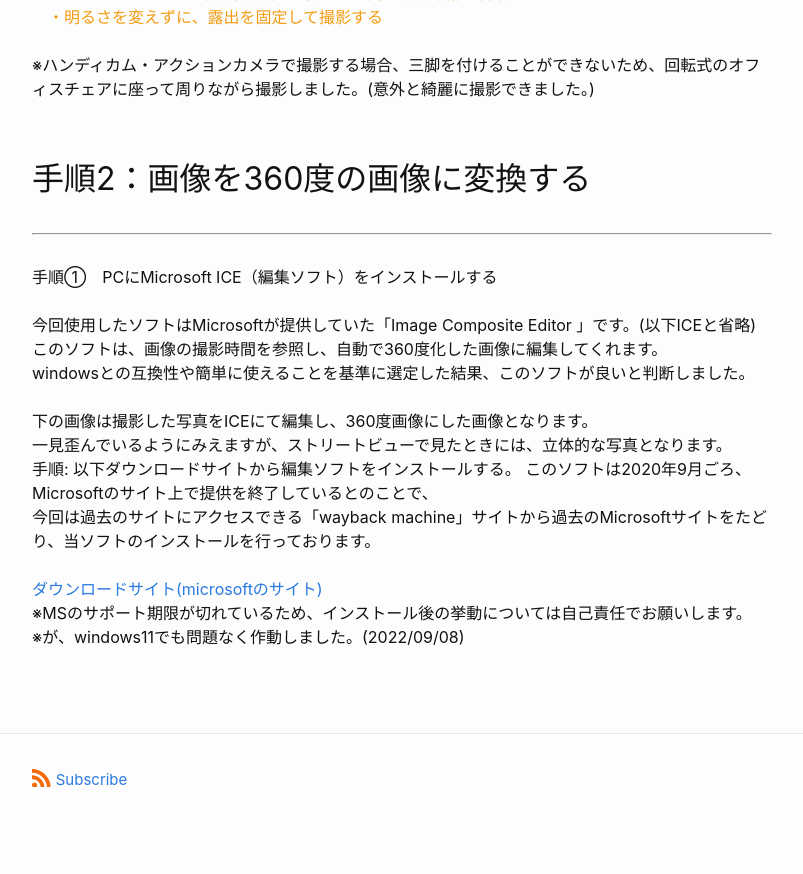
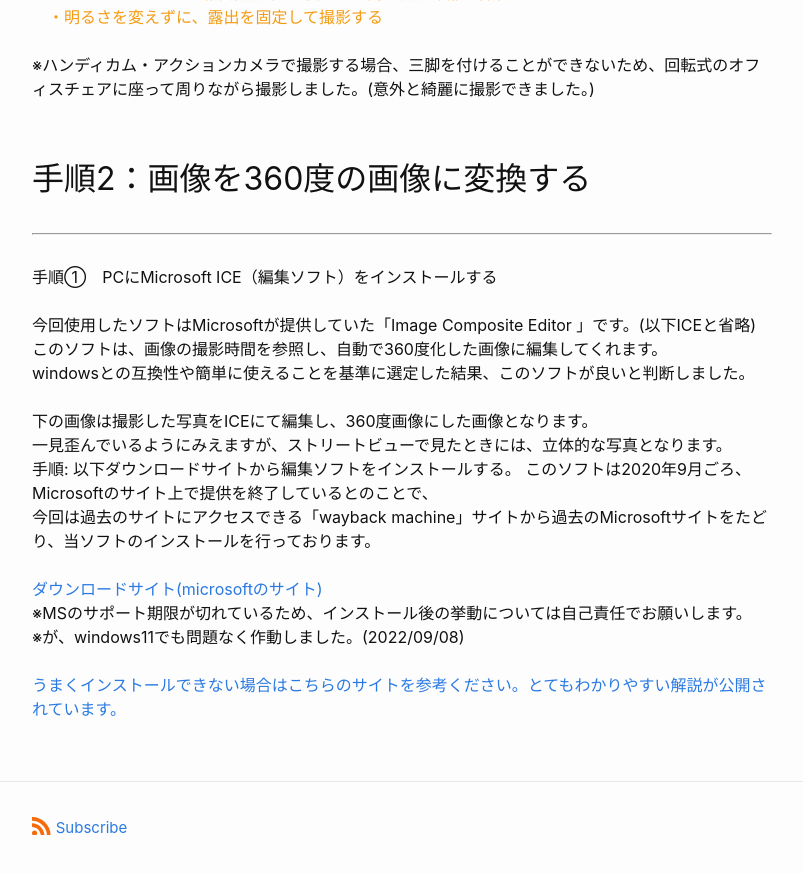
Before and after one commit to mocha-kanano/SHIORI.github.io, a Jekyll site: the page built from _posts/2022-10-19-super-short-article.md, in a window 1280 px wide and 900 px high, scrolled down 2638 px. Shown: the top 874 px of the window, without its empty margins (238-1041 px from the left). Built offline with Jekyll 4.4.1, drawn with Linux system fonts in a browser that asks for light colours; before the commit the page ends 3490 px from its top, so only the background shows below that.

Commit message:
Update 2022-10-19-super-short-article.md

```diff
--- a/_posts/2022-10-19-super-short-article.md
+++ b/_posts/2022-10-19-super-short-article.md
@@ -94,3 +94,5 @@ windowsとの互換性や簡単に使えることを基準に選定した結果
 <a href="https://web.archive.org/web/20200713185611/https://www.microsoft.com/en-us/download/details.aspx?id=52459">ダウンロードサイト(microsoftのサイト)</a><br>
 ※MSのサポート期限が切れているため、インストール後の挙動については自己責任でお願いします。<br>
 ※が、windows11でも問題なく作動しました。(2022/09/08)<br><br>
+
+<a href="https://www.naporitansushi.com/ice-not-download/">うまくインストールできない場合はこちらのサイトを参考ください。とてもわかりやすい解説が公開されています。</a><br>
```
